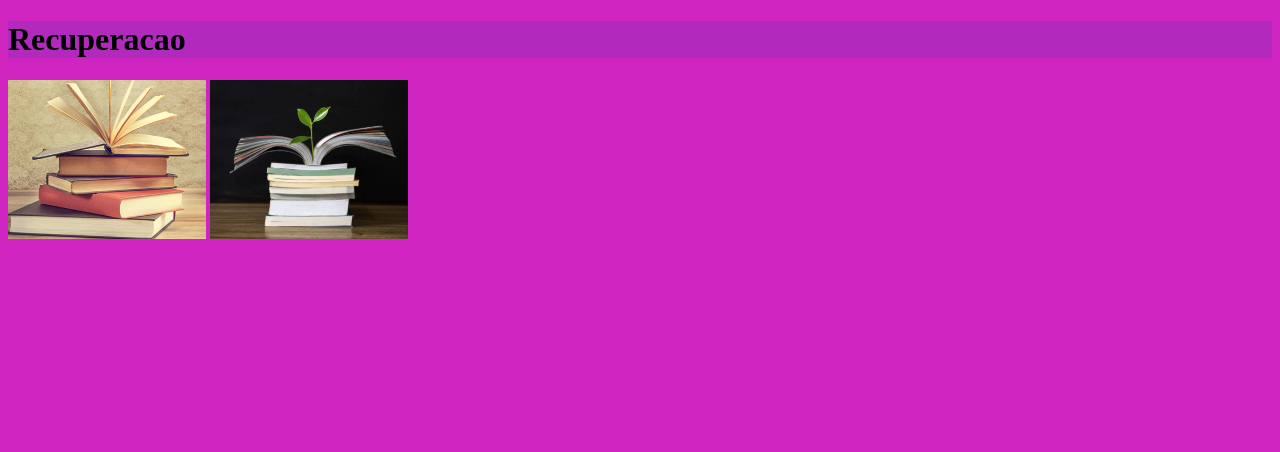
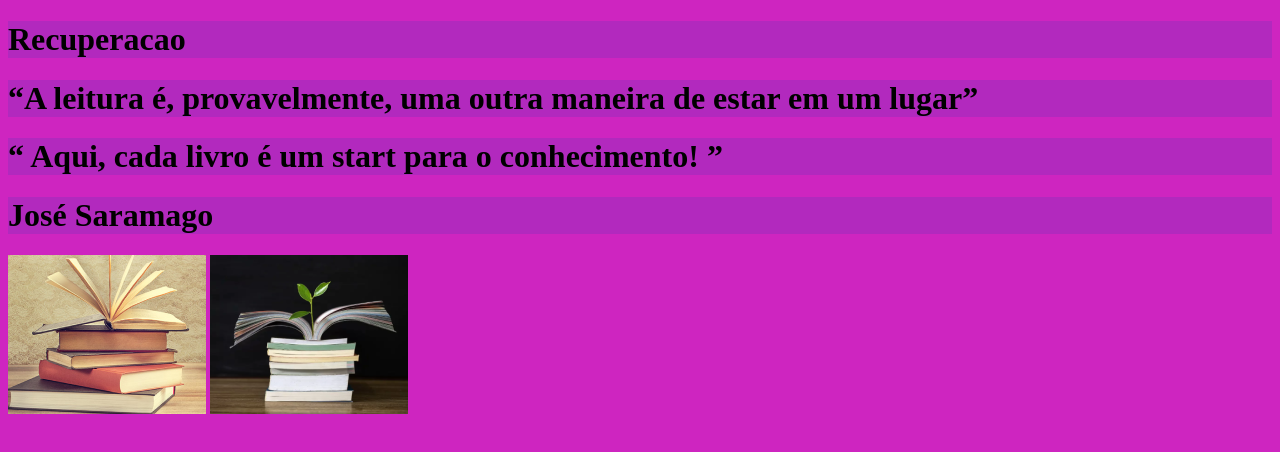
Before and after one commit to rafadan23/RafaDan, a plain HTML site: page index.html in a window 1280 px wide. Drawn offline with Linux system fonts and the light colour scheme.

Commit message:
Update index.html

```diff
--- a/index.html
+++ b/index.html
@@ -11,12 +11,15 @@
 
     <h1>Recuperacao</h1>
 
-
+    <h1>“A leitura é, provavelmente, uma outra maneira de estar em um lugar”</h1>
+    <h1>“ Aqui, cada livro é um start para o conhecimento! ”</h1>
+    <h1>José Saramago</h1>
 <header>
 
     <img src="imagens/Rectangle 4.png" alt="recuperacao">
     <img src="imagens/Rectangle 5.png" alt="recuperacao"
 
+
     </header>
 
 </body>
```
